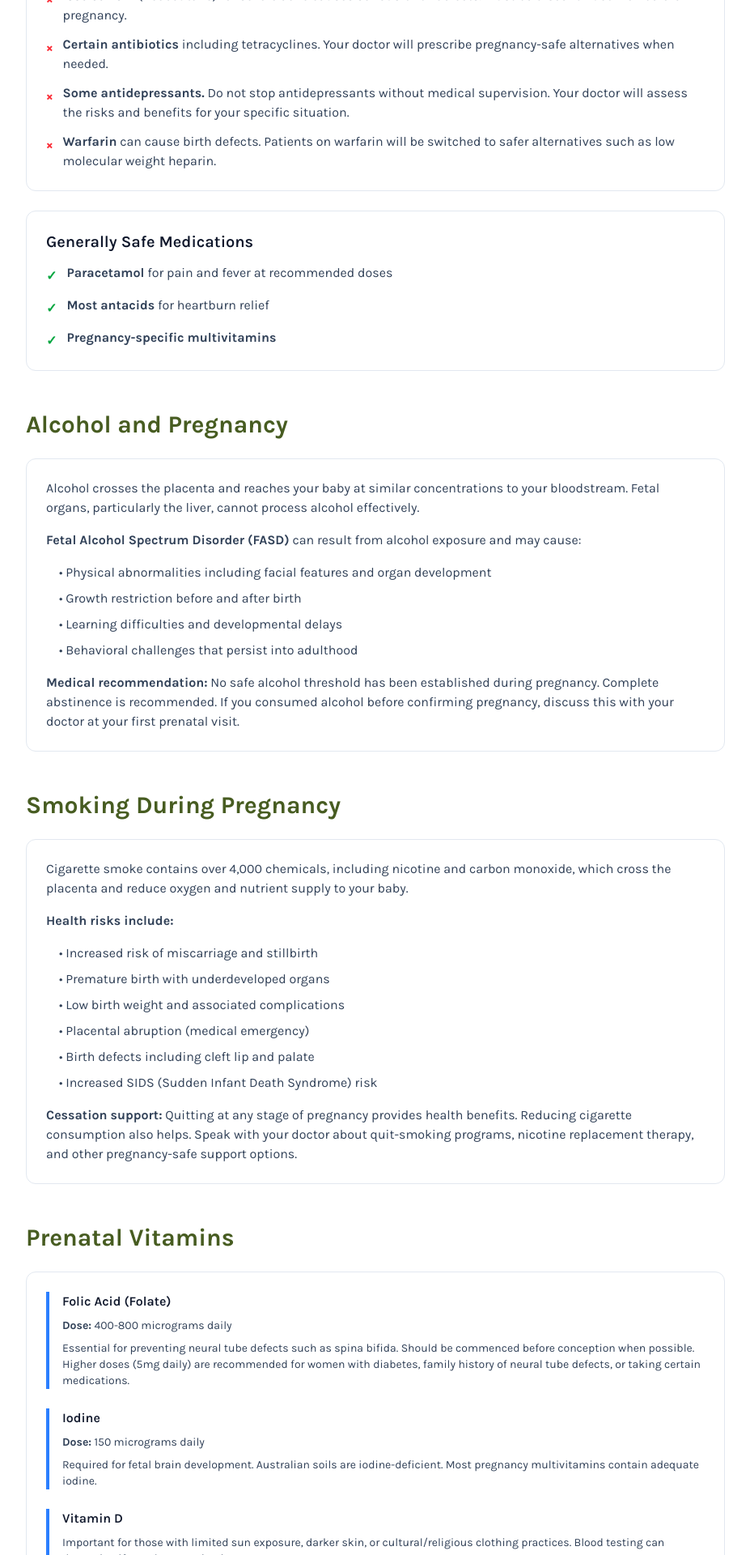
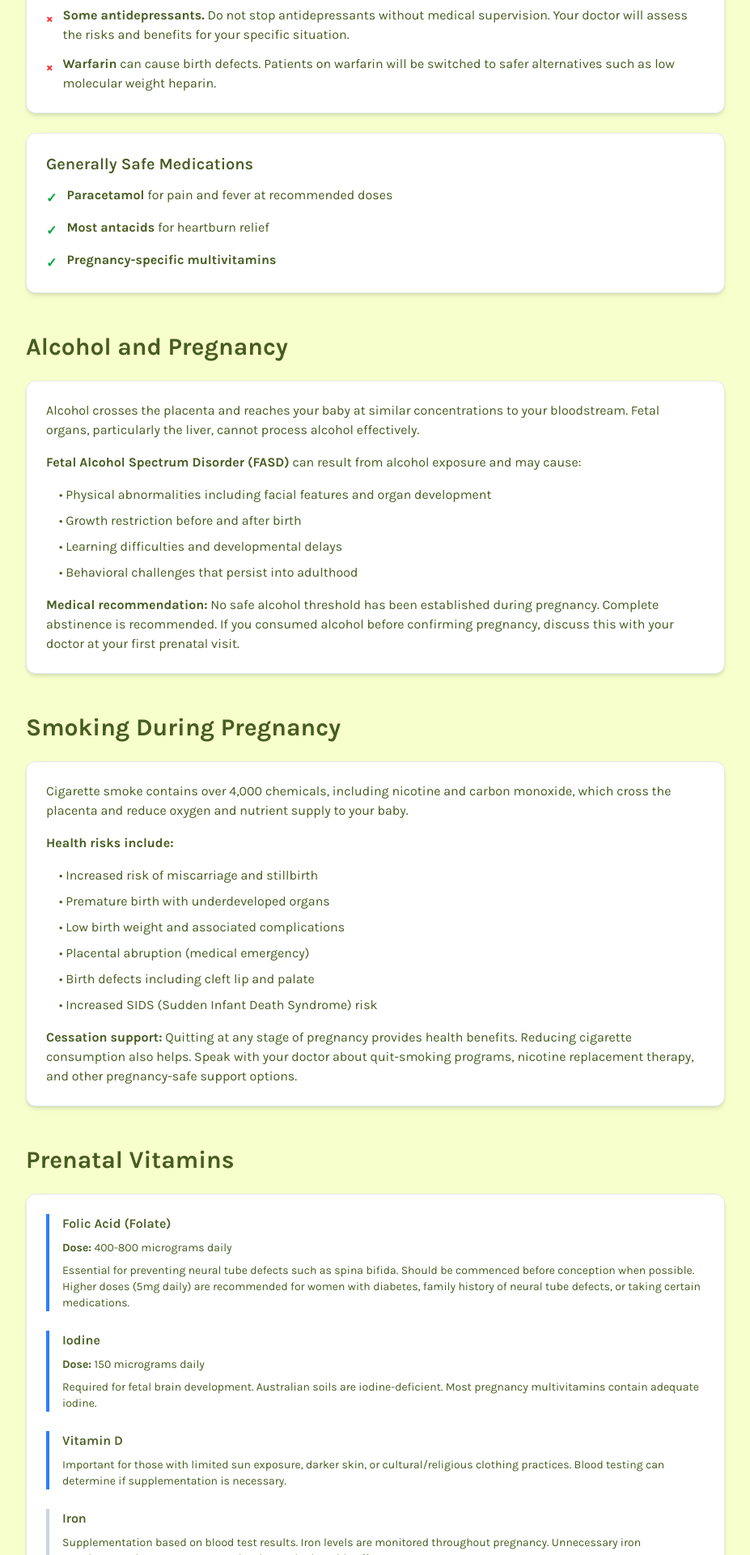
Before and after one commit to DaichiOS/heydoc, a Next.js app: page /tools/due-date-calculator/pregnancy-health-guide in a window 1280 px wide. Shown: the part 880-2800 px from the top of the page at 81% size, without its empty margins (176-1103 px from the left). Built offline with nearby package versions, Linux system fonts and the light colour scheme.

Commit message:
Update favicon to circular logo
- Replace favicon.ico with circular favicon.png
- Update metadata to use new favicon format

```diff
--- a/src/app/layout.tsx
+++ b/src/app/layout.tsx
@@ -23,6 +23,11 @@ export const metadata: Metadata = {
   keywords: "fertility specialist, IVF referral, fertility consultation, male fertility, pre-conception care, online fertility doctor, Australia fertility, fertility telehealth, telehealth fertility consultation, online fertility specialist",
   authors: [{ name: "heydoc" }],
   robots: "index, follow",
+  icons: {
+    icon: '/favicon.png',
+    shortcut: '/favicon.png',
+    apple: '/favicon.png',
+  },
   alternates: {
     canonical: "https://heydochealth.com.au",
   },
--- a/src/app/tools/due-date-calculator/pregnancy-health-guide/page.tsx
+++ b/src/app/tools/due-date-calculator/pregnancy-health-guide/page.tsx
@@ -77,7 +77,7 @@ export default function PregnancyHealthGuide() {
   }
 
   return (
-    <div className="min-h-screen bg-white">
+    <div className="min-h-screen bg-[#f7ffcc]">
       {/* Structured Data for SEO */}
       <script
         type="application/ld+json"
@@ -88,7 +88,7 @@ export default function PregnancyHealthGuide() {
       <AppHeader />
 
       {/* Hero Section */}
-      <div className="py-12 md:py-16">
+      <div className="pt-24 md:pt-28 pb-8">
         <div className="max-w-4xl mx-auto px-4">
           <h1 className="text-3xl sm:text-4xl md:text-5xl font-bold text-[#475c21] text-center mb-4">
             Pregnancy Health Guide
@@ -100,9 +100,9 @@ export default function PregnancyHealthGuide() {
       </div>
 
       {/* Content */}
-      <main className="max-w-4xl mx-auto px-4 pt-20 sm:pt-24 md:pt-28 pb-20">
+      <main className="max-w-4xl mx-auto px-4 pb-20">
         {/* Introduction */}
-        <div className="bg-gradient-to-br from-slate-50 to-white rounded-xl p-8 border border-slate-200 mb-12 shadow-sm">
+        <div className="bg-white rounded-xl p-8 border border-slate-200 mb-12 shadow-md">
           <p className="text-lg text-[#475c21] mb-0 leading-relaxed">
             This guide provides essential health information for pregnancy. All recommendations are based on current
             Australian medical guidelines (RANZCOG) and international best practices. Consult your healthcare provider
@@ -125,11 +125,11 @@ export default function PregnancyHealthGuide() {
           </div>
 
           <div className="space-y-6">
-            <div className="bg-white rounded-xl border border-slate-200 p-6">
-              <h3 className="text-xl font-semibold text-slate-900 mb-3">
+            <div className="bg-white rounded-xl border border-slate-200 p-6 shadow-md shadow-md">
+              <h3 className="text-xl font-semibold text-[#475c21] mb-3">
                 Medications to Avoid
               </h3>
-              <ul className="space-y-3 text-slate-700">
+              <ul className="space-y-3 text-[#475c21]">
                 <li className="flex items-start gap-3">
                   <span className="text-red-500 font-bold mt-1">×</span>
                   <div>
@@ -168,11 +168,11 @@ export default function PregnancyHealthGuide() {
               </ul>
             </div>
 
-            <div className="bg-white rounded-xl border border-slate-200 p-6">
-              <h3 className="text-xl font-semibold text-slate-900 mb-3">
+            <div className="bg-white rounded-xl border border-slate-200 p-6 shadow-md shadow-md">
+              <h3 className="text-xl font-semibold text-[#475c21] mb-3">
                 Generally Safe Medications
               </h3>
-              <ul className="space-y-3 text-slate-700">
+              <ul className="space-y-3 text-[#475c21]">
                 <li className="flex items-start gap-3">
                   <span className="text-green-600 font-bold mt-1">✓</span>
                   <div><strong>Paracetamol</strong> for pain and fever at recommended doses</div>
@@ -196,21 +196,21 @@ export default function PregnancyHealthGuide() {
             Alcohol and Pregnancy
           </h2>
 
-          <div className="bg-white rounded-xl border border-slate-200 p-6">
-            <p className="text-slate-700 mb-4">
+          <div className="bg-white rounded-xl border border-slate-200 p-6 shadow-md">
+            <p className="text-[#475c21] mb-4">
               Alcohol crosses the placenta and reaches your baby at similar concentrations to your bloodstream.
               Fetal organs, particularly the liver, cannot process alcohol effectively.
             </p>
-            <p className="text-slate-700 mb-4">
+            <p className="text-[#475c21] mb-4">
               <strong>Fetal Alcohol Spectrum Disorder (FASD)</strong> can result from alcohol exposure and may cause:
             </p>
-            <ul className="space-y-2 text-slate-700 mb-4 ml-4">
+            <ul className="space-y-2 text-[#475c21] mb-4 ml-4">
               <li>• Physical abnormalities including facial features and organ development</li>
               <li>• Growth restriction before and after birth</li>
               <li>• Learning difficulties and developmental delays</li>
               <li>• Behavioral challenges that persist into adulthood</li>
             </ul>
-            <p className="text-slate-700 mb-0">
+            <p className="text-[#475c21] mb-0">
               <strong>Medical recommendation:</strong> No safe alcohol threshold has been established during pregnancy.
               Complete abstinence is recommended. If you consumed alcohol before confirming pregnancy, discuss this
               with your doctor at your first prenatal visit.
@@ -224,15 +224,15 @@ export default function PregnancyHealthGuide() {
             Smoking During Pregnancy
           </h2>
 
-          <div className="bg-white rounded-xl border border-slate-200 p-6">
-            <p className="text-slate-700 mb-4">
+          <div className="bg-white rounded-xl border border-slate-200 p-6 shadow-md">
+            <p className="text-[#475c21] mb-4">
               Cigarette smoke contains over 4,000 chemicals, including nicotine and carbon monoxide, which cross
               the placenta and reduce oxygen and nutrient supply to your baby.
             </p>
-            <p className="text-slate-700 mb-4">
+            <p className="text-[#475c21] mb-4">
               <strong>Health risks include:</strong>
             </p>
-            <ul className="space-y-2 text-slate-700 mb-4 ml-4">
+            <ul className="space-y-2 text-[#475c21] mb-4 ml-4">
               <li>• Increased risk of miscarriage and stillbirth</li>
               <li>• Premature birth with underdeveloped organs</li>
               <li>• Low birth weight and associated complications</li>
@@ -240,7 +240,7 @@ export default function PregnancyHealthGuide() {
               <li>• Birth defects including cleft lip and palate</li>
               <li>• Increased SIDS (Sudden Infant Death Syndrome) risk</li>
             </ul>
-            <p className="text-slate-700 mb-0">
+            <p className="text-[#475c21] mb-0">
               <strong>Cessation support:</strong> Quitting at any stage of pregnancy provides health benefits.
               Reducing cigarette consumption also helps. Speak with your doctor about quit-smoking programs,
               nicotine replacement therapy, and other pregnancy-safe support options.
@@ -254,14 +254,14 @@ export default function PregnancyHealthGuide() {
             Prenatal Vitamins
           </h2>
 
-          <div className="bg-white rounded-xl border border-slate-200 p-6">
+          <div className="bg-white rounded-xl border border-slate-200 p-6 shadow-md">
             <div className="space-y-6">
               <div className="border-l-4 border-blue-500 pl-4">
-                <h4 className="font-semibold text-slate-900 mb-2">Folic Acid (Folate)</h4>
-                <p className="text-slate-700 text-sm mb-2">
+                <h4 className="font-semibold text-[#475c21] mb-2">Folic Acid (Folate)</h4>
+                <p className="text-[#475c21] text-sm mb-2">
                   <strong>Dose:</strong> 400-800 micrograms daily
                 </p>
-                <p className="text-slate-700 text-sm">
+                <p className="text-[#475c21] text-sm">
                   Essential for preventing neural tube defects such as spina bifida. Should be commenced before
                   conception when possible. Higher doses (5mg daily) are recommended for women with diabetes,
                   family history of neural tube defects, or taking certain medications.
@@ -269,27 +269,27 @@ export default function PregnancyHealthGuide() {
               </div>
 
               <div className="border-l-4 border-blue-500 pl-4">
-                <h4 className="font-semibold text-slate-900 mb-2">Iodine</h4>
-                <p className="text-slate-700 text-sm mb-2">
+                <h4 className="font-semibold text-[#475c21] mb-2">Iodine</h4>
+                <p className="text-[#475c21] text-sm mb-2">
                   <strong>Dose:</strong> 150 micrograms daily
                 </p>
-                <p className="text-slate-700 text-sm">
+                <p className="text-[#475c21] text-sm">
                   Required for fetal brain development. Australian soils are iodine-deficient.
                   Most pregnancy multivitamins contain adequate iodine.
                 </p>
               </div>
 
               <div className="border-l-4 border-blue-500 pl-4">
-                <h4 className="font-semibold text-slate-900 mb-2">Vitamin D</h4>
-                <p className="text-slate-700 text-sm">
+                <h4 className="font-semibold text-[#475c21] mb-2">Vitamin D</h4>
+                <p className="text-[#475c21] text-sm">
                   Important for those with limited sun exposure, darker skin, or cultural/religious clothing practices.
                   Blood testing can determine if supplementation is necessary.
                 </p>
               </div>
 
               <div className="border-l-4 border-slate-300 pl-4">
-                <h4 className="font-semibold text-slate-900 mb-2">Iron</h4>
-                <p className="text-slate-700 text-sm">
+                <h4 className="font-semibold text-[#475c21] mb-2">Iron</h4>
+                <p className="text-[#475c21] text-sm">
                   Supplementation based on blood test results. Iron levels are monitored throughout pregnancy.
                   Unnecessary iron supplementation can cause constipation and other side effects.
                 </p>
@@ -304,12 +304,12 @@ export default function PregnancyHealthGuide() {
             Food Safety
           </h2>
 
-          <div className="bg-white rounded-xl border border-slate-200 p-6">
+          <div className="bg-white rounded-xl border border-slate-200 p-6 shadow-md">
             <div className="space-y-6">
               <div>
-                <h4 className="font-semibold text-slate-900 mb-3">Listeria Risk Foods</h4>
-                <p className="text-slate-700 text-sm mb-2">Listeria bacteria can cause miscarriage or stillbirth. Avoid:</p>
-                <ul className="space-y-1 text-slate-700 text-sm ml-4">
+                <h4 className="font-semibold text-[#475c21] mb-3">Listeria Risk Foods</h4>
+                <p className="text-[#475c21] text-sm mb-2">Listeria bacteria can cause miscarriage or stillbirth. Avoid:</p>
+                <ul className="space-y-1 text-[#475c21] text-sm ml-4">
                   <li>• Soft cheeses (brie, camembert, feta, blue cheese) unless cooked until steaming</li>
                   <li>• Pre-prepared salads and pre-cut fruit from shops</li>
                   <li>• Cold deli meats, pâté, and meat spreads</li>
@@ -318,9 +318,9 @@ export default function PregnancyHealthGuide() {
               </div>
 
               <div>
-                <h4 className="font-semibold text-slate-900 mb-3">Mercury in Fish</h4>
-                <p className="text-slate-700 text-sm mb-2">High mercury levels affect fetal brain development:</p>
-                <ul className="space-y-1 text-slate-700 text-sm ml-4">
+                <h4 className="font-semibold text-[#475c21] mb-3">Mercury in Fish</h4>
+                <p className="text-[#475c21] text-sm mb-2">High mercury levels affect fetal brain development:</p>
+                <ul className="space-y-1 text-[#475c21] text-sm ml-4">
                   <li>• <strong>Avoid:</strong> Shark (flake), marlin, swordfish, king mackerel</li>
                   <li>• <strong>Limit to once fortnightly:</strong> Tuna steaks, catfish, orange roughy</li>
                   <li>• <strong>Safe (2-3 times weekly):</strong> Salmon, prawns, canned tuna, snapper, flathead</li>
@@ -328,8 +328,8 @@ export default function PregnancyHealthGuide() {
               </div>
 
               <div>
-                <h4 className="font-semibold text-slate-900 mb-3">Food-borne Infection Risks</h4>
-                <ul className="space-y-1 text-slate-700 text-sm ml-4">
+                <h4 className="font-semibold text-[#475c21] mb-3">Food-borne Infection Risks</h4>
+                <ul className="space-y-1 text-[#475c21] text-sm ml-4">
                   <li>• Raw or undercooked eggs (runny yolks) carry salmonella risk</li>
                   <li>• Raw or rare meat must be cooked until well done</li>
                   <li>• Unpasteurised milk and juice</li>
@@ -337,8 +337,8 @@ export default function PregnancyHealthGuide() {
               </div>
 
               <div>
-                <h4 className="font-semibold text-slate-900 mb-3">Caffeine</h4>
-                <p className="text-slate-700 text-sm">
+                <h4 className="font-semibold text-[#475c21] mb-3">Caffeine</h4>
+                <p className="text-[#475c21] text-sm">
                   Limit to 200mg daily (approximately 2 cups instant coffee or 1 cup espresso-based coffee).
                   Consider caffeine in tea, chocolate, and soft drinks.
                 </p>
@@ -389,7 +389,7 @@ export default function PregnancyHealthGuide() {
         </div>
 
         {/* CTA Section */}
-        <div className="bg-gradient-to-br from-slate-50 to-white rounded-xl p-8 border-2 border-slate-200 mb-12 shadow-md">
+        <div className="bg-white rounded-xl p-8 border-2 border-slate-200 mb-12 shadow-md">
           <h3 className="text-2xl font-bold mb-3 text-[#475c21]">Need Pregnancy or Fertility Support?</h3>
           <p className="mb-6 text-[#475c21]/80">
             Our AHPRA-registered fertility doctors provide expert consultations, prenatal guidance,
@@ -414,12 +414,12 @@ export default function PregnancyHealthGuide() {
         {/* Disclaimer */}
         <div className="bg-slate-50 border border-slate-200 rounded-xl p-6 text-sm text-slate-600">
           <p className="mb-3">
-            <strong className="text-slate-900">Medical Disclaimer:</strong> This information is for educational purposes
+            <strong className="text-[#475c21]">Medical Disclaimer:</strong> This information is for educational purposes
             and should not replace advice from your healthcare provider. Consult your doctor or midwife for
             personalised medical guidance.
           </p>
           <p className="mb-0">
-            <strong className="text-slate-900">Sources:</strong> Royal Australian and New Zealand College of Obstetricians
+            <strong className="text-[#475c21]">Sources:</strong> Royal Australian and New Zealand College of Obstetricians
             and Gynaecologists (RANZCOG), Australian dietary guidelines, international pregnancy health standards.
           </p>
         </div>
```
Also changed, not shown: public/favicon.png (added), 1 other file (tests, documents, lock files or other folders).
